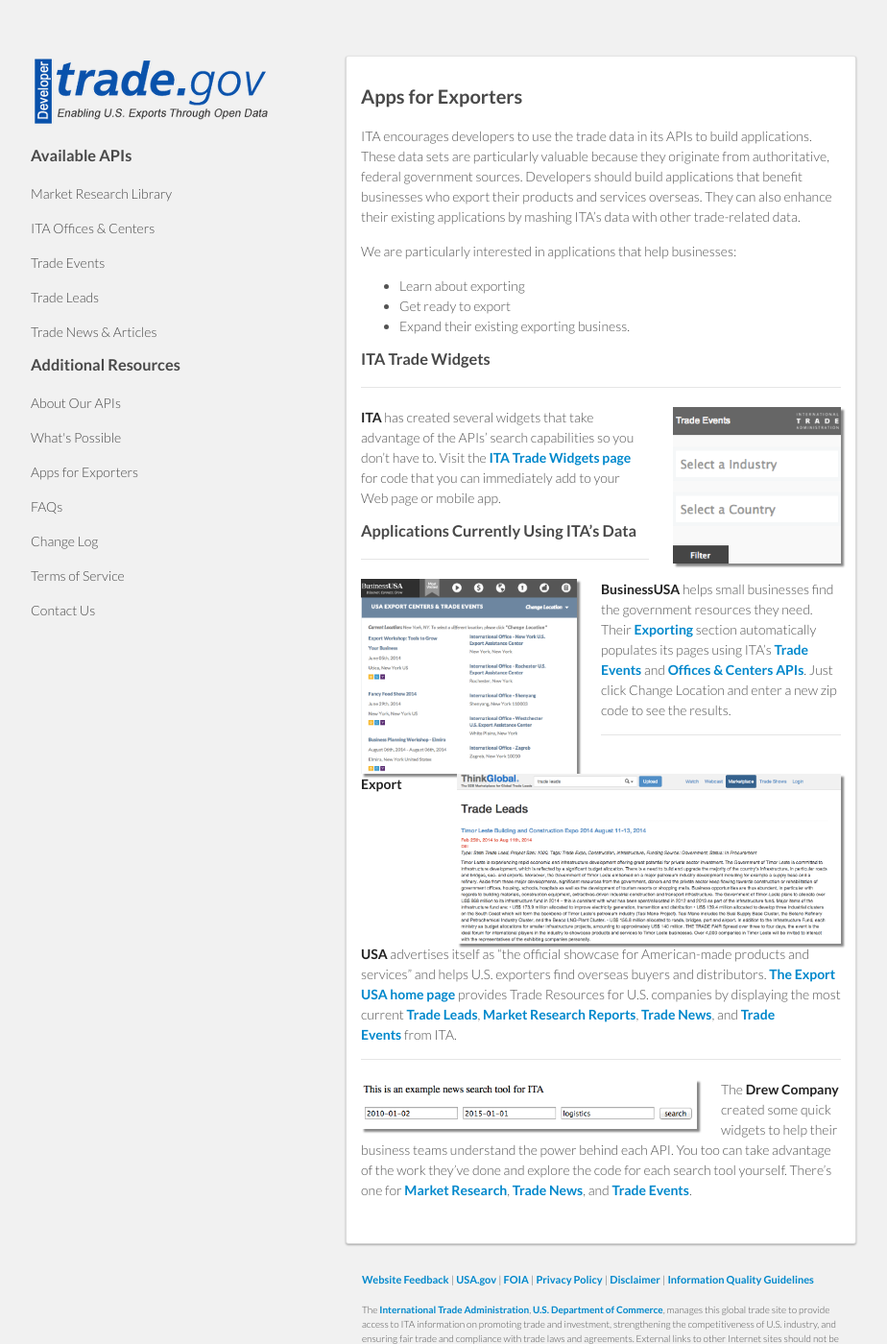
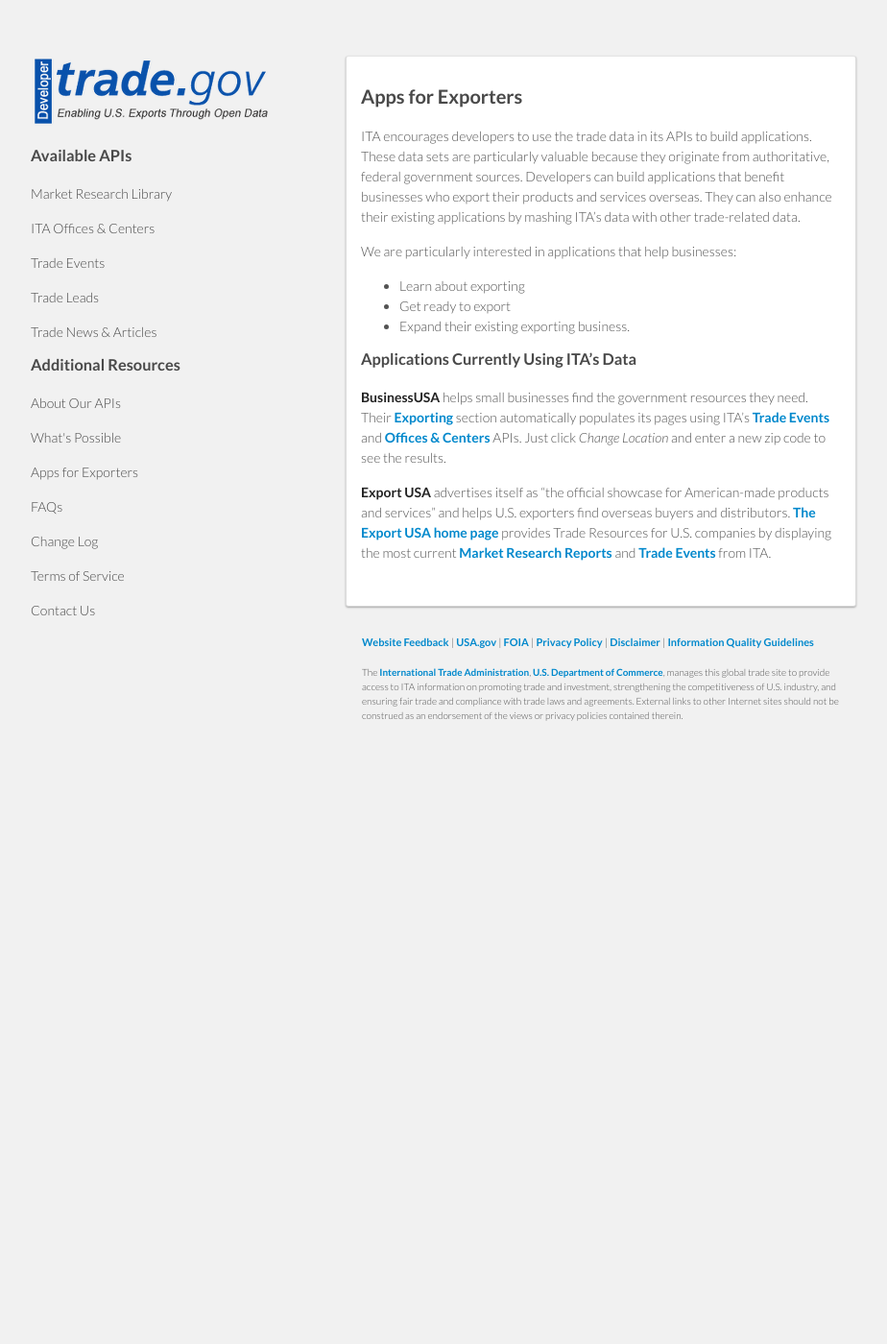
Before and after one commit to InternationalTradeAdministration/developerportal, a Jekyll site: the page built from _posts/2013-09-05-apps-exporters.markdown, in a window 1280 px wide and 1400 px high. Shown: the whole window at 96% size, without its empty margins (178-1102 px from the left). Built offline with Jekyll 4.4.1, drawn with Linux system fonts in a browser that asks for light colours.

Commit message:
Revert "update"
This reverts commit 687ec7593f0683370191bf02fb26ffef479cc220.

```diff
--- a/_posts/2013-09-05-apps-exporters.markdown
+++ b/_posts/2013-09-05-apps-exporters.markdown
@@ -7,7 +7,7 @@ published: true
 
 #Apps for Exporters
 
-ITA encourages developers to use the trade data in its APIs to build applications. These data sets are particularly valuable because they originate from authoritative, federal government sources. Developers should build applications that benefit businesses who export their products and services overseas. They can also enhance their existing applications by mashing ITA’s data with other trade-related data.
+ITA encourages developers to use the trade data in its APIs to build applications.  These data sets are particularly valuable because they originate from authoritative, federal government sources.  Developers can build applications that benefit businesses who export their products and services overseas.  They can also enhance their existing applications by mashing ITA’s data with other trade-related data.
 
 We are particularly interested in applications that help businesses:
 
@@ -15,23 +15,8 @@ We are particularly interested in applications that help businesses:
 * Get ready to export
 * Expand their existing exporting business.
 
-###ITA Trade Widgets
----
-[<img src="images/itawidget.png" width="175" style="float:right;margin:0 0 0 25px;box-shadow: 3px 3px 2px #888888;" />](widgets.html)
-<strong>ITA</strong> has created several widgets that take advantage of the APIs’ search capabilities so you don’t have to.  Visit the [ITA Trade Widgets page](widgets.html) for code that you can immediately add to your Web page or mobile app.
+###Applications Currently Using ITA's Data
 
+**BusinessUSA** helps small businesses find the government resources they need.  Their [Exporting](http://business.usa.gov/export) section automatically populates its pages using ITA's [Trade Events](trade-events.html) and [Offices & Centers](ita-office-locations.html) APIs.  Just click *Change Location* and enter a new zip code to see the results.
 
-###Applications Currently Using ITA's Data
----
-[<img src="images/businessusa.png" width="225" style="float:left;margin:0 25px 0 0;box-shadow: 3px 3px 2px #888888;" />](http://business.usa.gov/export)
-<strong>BusinessUSA</strong> helps small businesses find the government resources they need. Their [Exporting](http://business.usa.gov/export) section automatically populates its pages using ITA's [Trade Events](http://business.usa.gov/events-search/) and [Offices & Centers APIs](http://business.usa.gov/export). Just click Change Location and enter a new zip code to see the results.
-
-
----
-[<img src="images/thinkglobal.png" width="400" style="float:right;margin:0 0 0 25px;box-shadow: 3px 3px 2px #888888;" />](http://www.thinkglobal.com/exusa)
-<strong>Export USA</strong> advertises itself as "the official showcase for American-made products and services" and helps U.S. exporters find overseas buyers and distributors. [The Export USA home page](http://www.thinkglobal.com/exusa) provides Trade Resources for U.S. companies by displaying the most current [Trade Leads](http://www.thinkglobal.com/trade_resources/trade_leads), [Market Research Reports](http://www.thinkglobal.com/trade_resources/market), [Trade News](http://www.thinkglobal.com/trade_resources/trade_articles), and [Trade Events](http://www.thinkglobal.com/trade_resources/trade_events) from ITA.
-
-
----
-[<img src="images/drewcompany.png" width="350" style="float:left;margin:0 25px 0 0;box-shadow: 3px 3px 2px #888888;" />](http://sources.drewcompany.com/ita/)
-The <strong>Drew Company</strong> created some quick widgets to help their business teams understand the power behind each API.  You too can take advantage of the work they’ve done and explore the code for each search tool yourself.  There’s one for [Market Research](http://sources.drewcompany.com/ita/example.html), [Trade News](http://sources.drewcompany.com/ita/news.html), and [Trade Events](http://sources.drewcompany.com/ita/events.html).
+**Export USA** advertises itself as "the official showcase for American-made products and services" and helps U.S. exporters find overseas buyers and distributors.  [The Export USA home page](http://www.thinkglobal.us) provides Trade Resources for U.S. companies by displaying the most current [Market Research Reports](market-research-library.html) and [Trade Events](trade-events.html) from ITA.
```
Also changed, not shown: _posts/2014-08-04-widgets.md (deleted, +0 -49 lines).
